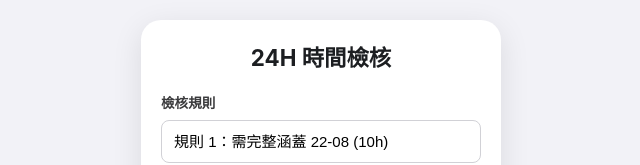
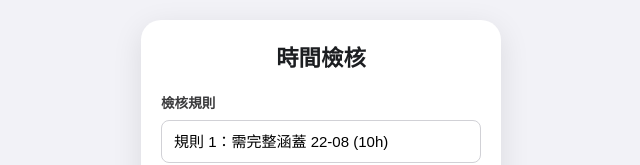
Before and after one commit to lin4avatar/lin4avatar.github.io, a plain HTML site: page time_checker/index.html in a window 1280 px wide. Shown: the top 165 px of the page, without its empty margins (319-959 px from the left). Drawn offline with Linux system fonts and the light colour scheme.

Commit message:
Update heading text in index.html

```diff
--- a/time_checker/index.html
+++ b/time_checker/index.html
@@ -48,7 +48,7 @@
 <body>
 
 <div class="container">
-    <h2>24H 時間檢核</h2>
+    <h2>時間檢核</h2>
 
     <label>檢核規則</label>
     <select id="ruleMode">
```
